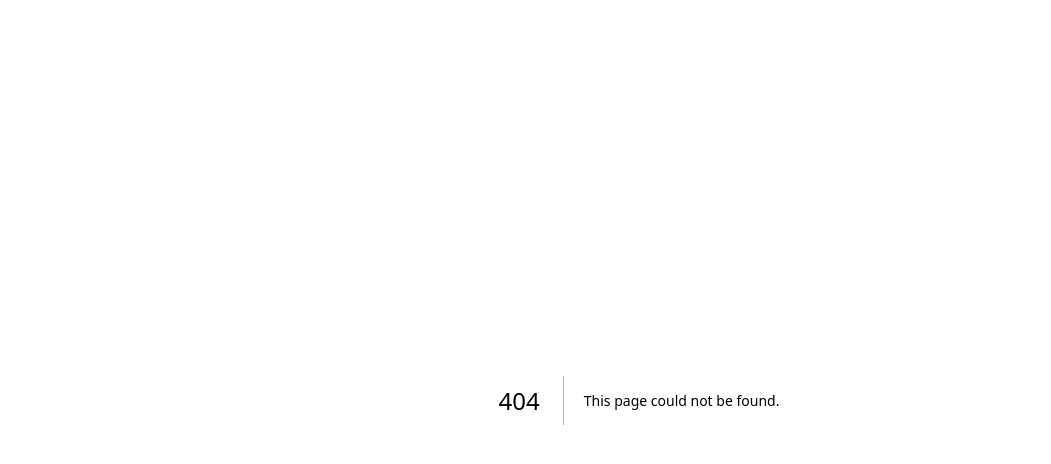
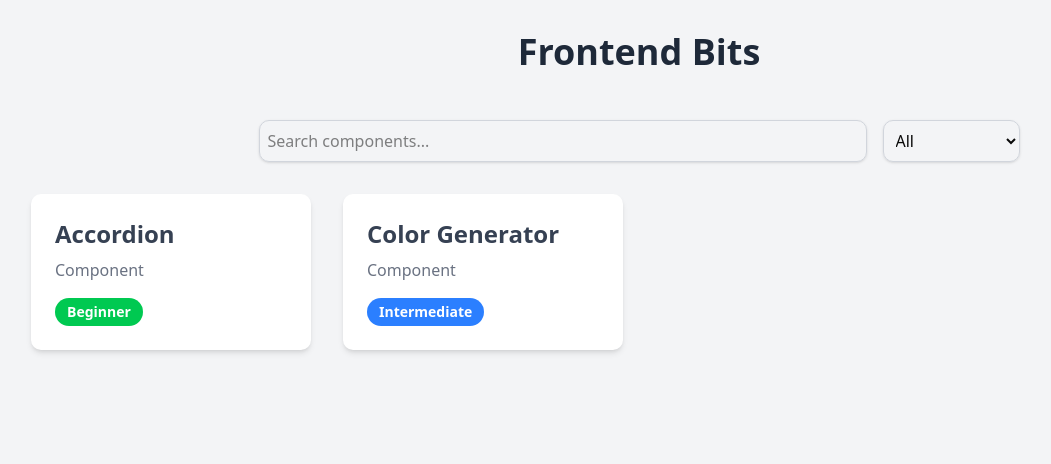
Before and after one commit to mvk059/frontend-bits, a Next.js app: page /dashboard in a window 1280 px wide. Before the commit this address had no page. Shown: the top 464 px of the page, without its empty margins (1-1052 px from the left). Built offline with nearby package versions, Linux system fonts and the light colour scheme.

Commit message:
Add Dashboard

```diff
--- /dev/null
+++ b/app/dashboard/Dashboard.tsx
@@ -0,0 +1,54 @@
+'use client';
+
+import { useState } from 'react';
+import Link from 'next/link';
+
+import { WEB_COMPONENTS } from '@/constants/dashboard';
+import { WebComponent } from '@/interfaces/dashboard/interfaces';
+
+export default function Dashboard() {
+    const [search, setSearch] = useState('');
+    const [filter, setFilter] = useState('All');
+
+    const filteredComponents = WEB_COMPONENTS.filter((component) => {
+        const searchFilter = component.name.toLowerCase().includes(search.toLowerCase());
+        const levelFilter = filter === 'All' || component.level === filter;
+        return searchFilter && levelFilter;
+    });
+
+    return (
+        <div className="min-h-screen bg-gray-100 p-8">
+            <h1 className="text-4xl font-bold text-center text-gray-800 mb-12">Frontend Bits</h1>
+            <div className="flex justify-center mb-8">
+                <input
+                    type="text"
+                    placeholder="Search components..."
+                    className="w-1/2 p-2 border border-gray-300 rounded-lg shadow-sm focus:outline-none focus:ring-2 focus:ring-blue-500"
+                    onChange={(e) => setSearch(e.target.value)}
+                />
+                <select
+                    className="ml-4 p-2 border border-gray-300 rounded-lg shadow-sm focus:outline-none focus:ring-2 focus:ring-blue-500"
+                    onChange={(e) => setFilter(e.target.value)}
+                >
+                    <option>All</option>
+                    <option>Beginner</option>
+                    <option>Intermediate</option>
+                    <option>Advanced</option>
+                </select>
+            </div>
+            <div className="grid grid-cols-1 sm:grid-cols-2 md:grid-cols-3 lg:grid-cols-4 gap-8">
+                {(filteredComponents as WebComponent[]).map((component: WebComponent) => (
+                    <Link href={`/${component.slug}`} key={component.slug}>
+                        <div className="bg-white rounded-lg shadow-md p-6 hover:shadow-xl transition-shadow duration-300 ease-in-out">
+                            <h2 className="text-2xl font-semibold text-gray-700">{component.name}</h2>
+                            <p className="text-gray-500 mt-2">{component.type}</p>
+                            <span className={`inline-block mt-4 px-3 py-1 text-sm font-semibold text-white rounded-full ${component.level === 'Beginner' ? 'bg-green-500' : component.level === "Intermediate" ? "bg-blue-500" : component.level === "Advanced" ? "bg-red-500": "bg-gray-500"}`}>
+                                {component.level}
+                            </span>
+                        </div>
+                    </Link>
+                ))}
+            </div>
+        </div>
+    );
+}
--- /dev/null
+++ b/app/dashboard/page.tsx
@@ -0,0 +1,7 @@
+import Dashboard from "./Dashboard";
+
+export default function DashboardPage() {
+  return (
+    <Dashboard />
+  );
+}
--- a/app/page.tsx
+++ b/app/page.tsx
@@ -1,103 +1,7 @@
-import Image from "next/image";
+import Dashboard from "./dashboard/page";
 
 export default function Home() {
   return (
-    <div className="grid grid-rows-[20px_1fr_20px] items-center justify-items-center min-h-screen p-8 pb-20 gap-16 sm:p-20 font-[family-name:var(--font-geist-sans)]">
-      <main className="flex flex-col gap-[32px] row-start-2 items-center sm:items-start">
-        <Image
-          className="dark:invert"
-          src="/next.svg"
-          alt="Next.js logo"
-          width={180}
-          height={38}
-          priority
-        />
-        <ol className="list-inside list-decimal text-sm/6 text-center sm:text-left font-[family-name:var(--font-geist-mono)]">
-          <li className="mb-2 tracking-[-.01em]">
-            Get started by editing{" "}
-            <code className="bg-black/[.05] dark:bg-white/[.06] px-1 py-0.5 rounded font-[family-name:var(--font-geist-mono)] font-semibold">
-              app/page.tsx
-            </code>
-            .
-          </li>
-          <li className="tracking-[-.01em]">
-            Save and see your changes instantly.
-          </li>
-        </ol>
-
-        <div className="flex gap-4 items-center flex-col sm:flex-row">
-          <a
-            className="rounded-full border border-solid border-transparent transition-colors flex items-center justify-center bg-foreground text-background gap-2 hover:bg-[#383838] dark:hover:bg-[#ccc] font-medium text-sm sm:text-base h-10 sm:h-12 px-4 sm:px-5 sm:w-auto"
-            href="https://vercel.com/new?utm_source=create-next-app&utm_medium=appdir-template-tw&utm_campaign=create-next-app"
-            target="_blank"
-            rel="noopener noreferrer"
-          >
-            <Image
-              className="dark:invert"
-              src="/vercel.svg"
-              alt="Vercel logomark"
-              width={20}
-              height={20}
-            />
-            Deploy now
-          </a>
-          <a
-            className="rounded-full border border-solid border-black/[.08] dark:border-white/[.145] transition-colors flex items-center justify-center hover:bg-[#f2f2f2] dark:hover:bg-[#1a1a1a] hover:border-transparent font-medium text-sm sm:text-base h-10 sm:h-12 px-4 sm:px-5 w-full sm:w-auto md:w-[158px]"
-            href="https://nextjs.org/docs?utm_source=create-next-app&utm_medium=appdir-template-tw&utm_campaign=create-next-app"
-            target="_blank"
-            rel="noopener noreferrer"
-          >
-            Read our docs
-          </a>
-        </div>
-      </main>
-      <footer className="row-start-3 flex gap-[24px] flex-wrap items-center justify-center">
-        <a
-          className="flex items-center gap-2 hover:underline hover:underline-offset-4"
-          href="https://nextjs.org/learn?utm_source=create-next-app&utm_medium=appdir-template-tw&utm_campaign=create-next-app"
-          target="_blank"
-          rel="noopener noreferrer"
-        >
-          <Image
-            aria-hidden
-            src="/file.svg"
-            alt="File icon"
-            width={16}
-            height={16}
-          />
-          Learn
-        </a>
-        <a
-          className="flex items-center gap-2 hover:underline hover:underline-offset-4"
-          href="https://vercel.com/templates?framework=next.js&utm_source=create-next-app&utm_medium=appdir-template-tw&utm_campaign=create-next-app"
-          target="_blank"
-          rel="noopener noreferrer"
-        >
-          <Image
-            aria-hidden
-            src="/window.svg"
-            alt="Window icon"
-            width={16}
-            height={16}
-          />
-          Examples
-        </a>
-        <a
-          className="flex items-center gap-2 hover:underline hover:underline-offset-4"
-          href="https://nextjs.org?utm_source=create-next-app&utm_medium=appdir-template-tw&utm_campaign=create-next-app"
-          target="_blank"
-          rel="noopener noreferrer"
-        >
-          <Image
-            aria-hidden
-            src="/globe.svg"
-            alt="Globe icon"
-            width={16}
-            height={16}
-          />
-          Go to nextjs.org →
-        </a>
-      </footer>
-    </div>
+    <Dashboard />
   );
 }
--- /dev/null
+++ b/constants/dashboard/index.ts
@@ -0,0 +1,14 @@
+export const WEB_COMPONENTS = [
+    {
+        name: 'Accordion',
+        slug: 'accordion',
+        type: 'Component',
+        level: 'Beginner'
+    },
+    {
+        name: 'Color Generator',
+        slug: 'color',
+        type: 'Component',
+        level: 'Intermediate'
+    }
+]
```
Also changed, not shown: interfaces/dashboard/interfaces.d.ts (added, +8 -0 lines).
